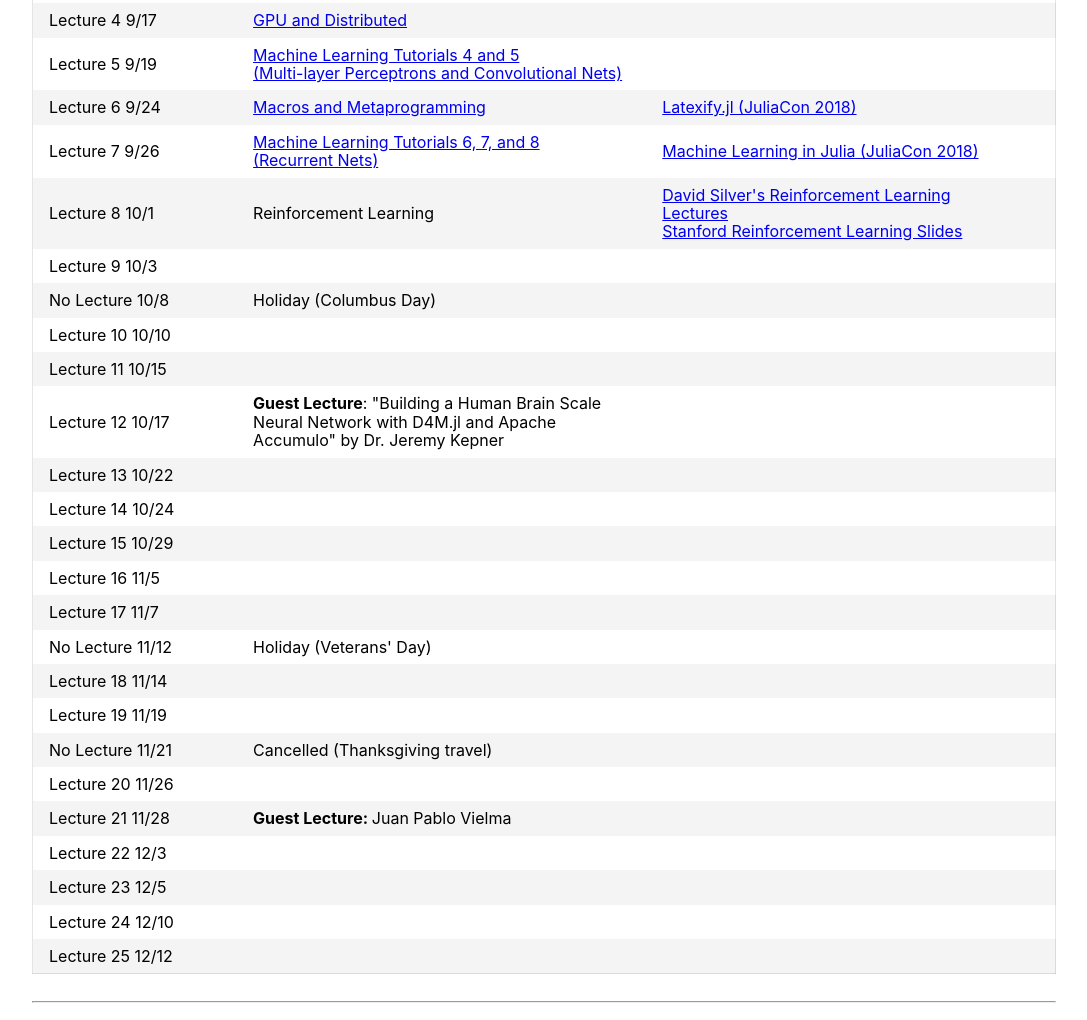
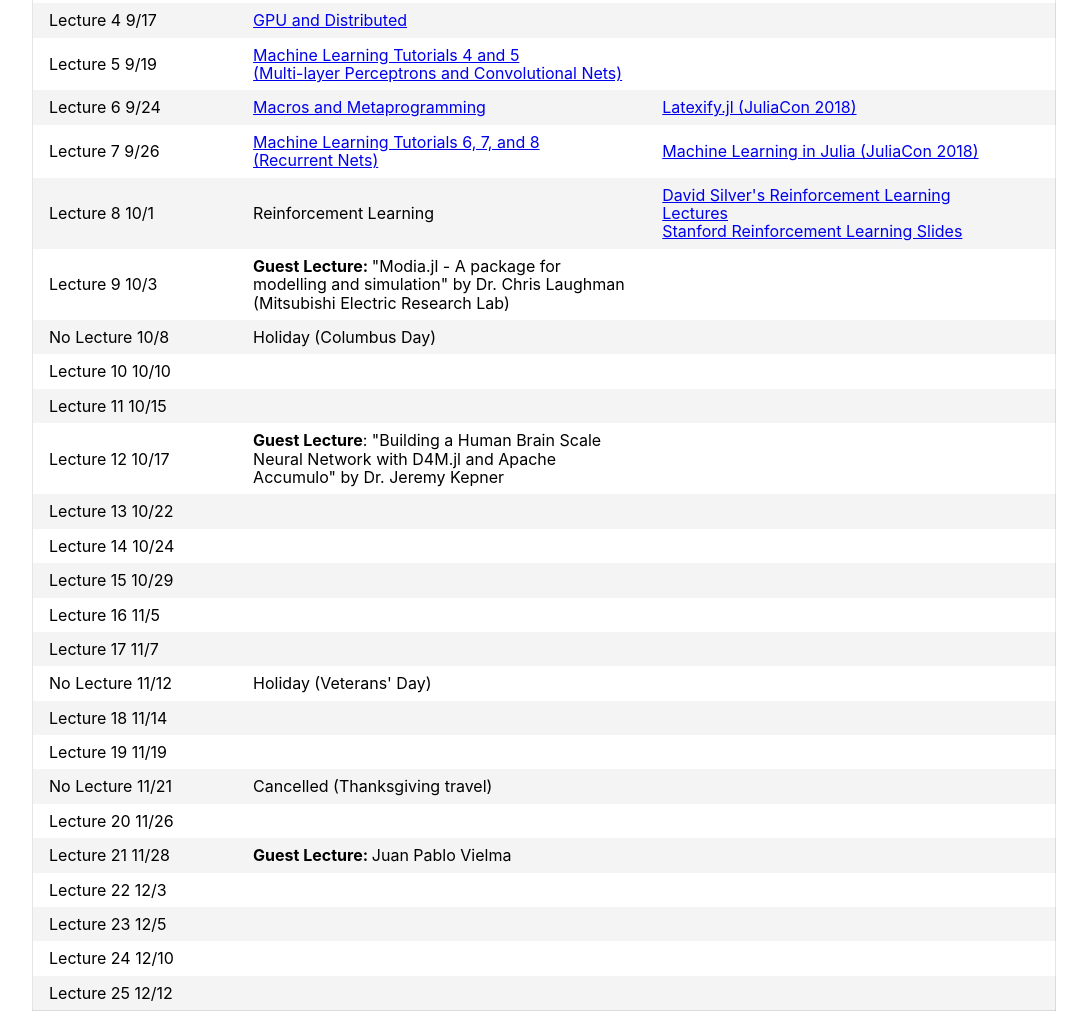
Before and after one commit to shashi/18.337-class-website, a plain HTML site: page index.html in a window 1280 px wide. Shown: the part 2226-3246 px from the top of the page, without its empty margins (96-1183 px from the left). Drawn offline with nearby package versions, Linux system fonts and the light colour scheme.

Commit message:
Last wednesday (10/3)

```diff
--- a/index.html
+++ b/index.html
@@ -130,7 +130,12 @@
                       <a href="http://cs231n.stanford.edu/slides/2017/cs231n_2017_lecture14.pdf">Stanford Reinforcement Learning Slides</a></td>
                   <td class="pv2 ph3"></td>
               </tr>
-              <tr class="striped--near-white "><td class="pv2 ph3"> Lecture 9 10/3</td><td class="pv2 ph3"></td><td class="pv2 ph3"></td><td class="pv2 ph3"></td></tr>
+              <tr class="striped--near-white ">
+                  <td class="pv2 ph3"> Lecture 9 10/3</td>
+                  <td class="pv2 ph3"><b>Guest Lecture: </b>"Modia.jl - A package for modelling and simulation" by Dr. Chris Laughman (Mitsubishi Electric Research Lab) </td>
+                  <td class="pv2 ph3"></td>
+                  <td class="pv2 ph3"></td>
+              </tr>
               <tr class="striped--near-white "><td class="pv2 ph3"> No Lecture 10/8</td><td class="pv2 ph3">Holiday (Columbus Day)</td><td class="pv2 ph3"></td><td class="pv2 ph3"></td></tr>
               <tr class="striped--near-white "><td class="pv2 ph3"> Lecture 10 10/10</td><td class="pv2 ph3"></td><td class="pv2 ph3"></td><td class="pv2 ph3"></td></tr>
               <tr class="striped--near-white "><td class="pv2 ph3"> Lecture 11 10/15</td><td class="pv2 ph3"></td><td class="pv2 ph3"></td><td class="pv2 ph3"></td></tr>
```
